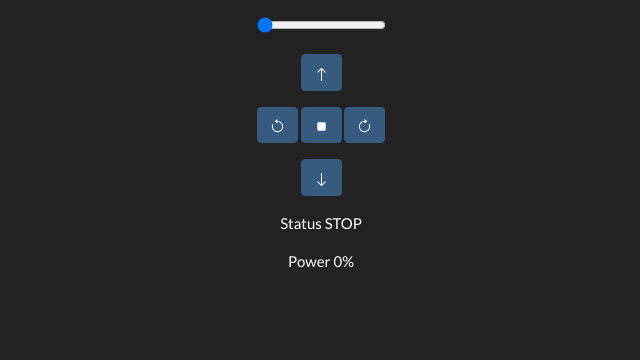
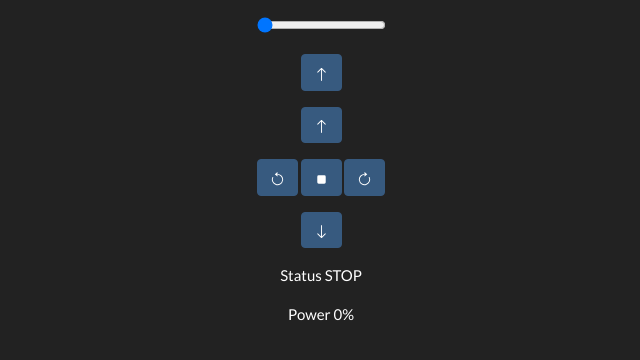
Before and after one commit to francoparodi/DaguRoverPi, a Flask app: page / in a window 1280 px wide. Shown: the part 336-696 px from the top of the page, without its empty margins (319-959 px from the left). Run offline with Flask 2, Linux system fonts and the light colour scheme; the visitor is signed in with stand-in values (Sample User, id 1); data comes from the database, SQL or seed files in the repository; data that the repository does not hold is empty; parts of the project's set-up code (start-up, migrations or seed data) failed here and were passed over; some libraries are stand-ins or nearby versions.

Commit message:
Add temporary start button

```diff
--- a/flaskr/templates/homepage.html
+++ b/flaskr/templates/homepage.html
@@ -20,6 +20,17 @@
                         <input title="Power" id="powerSliderId" class="power-slider" type="range" min="0" max="100" step="10" value="{{ rover.power }}" name="powerSlider" />
                         <script>
                             sliderEvents('powerSliderId', '/');
+                        </script>
+                    </div>
+
+                    <div class="form-group">
+                        <button title="Start" class="btn btn-primary" type="button" name="buttonStart" id="buttonStartId">
+                            <svg width="1em" height="1em" viewBox="0 0 16 16" class="bi bi-arrow-up" fill="currentColor" xmlns="http://www.w3.org/2000/svg">
+                                <path fill-rule="evenodd" d="M8 15a.5.5 0 0 0 .5-.5V2.707l3.146 3.147a.5.5 0 0 0 .708-.708l-4-4a.5.5 0 0 0-.708 0l-4 4a.5.5 0 1 0 .708.708L7.5 2.707V14.5a.5.5 0 0 0 .5.5z"/>
+                              </svg>
+                        </button>
+                        <script>
+                            buttonEvents('buttonStartId', '/', 'START');
                         </script>
                     </div>
 
```
